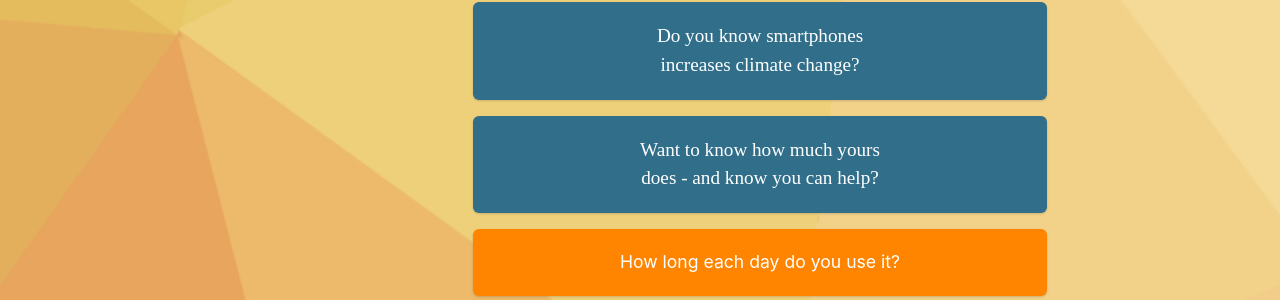
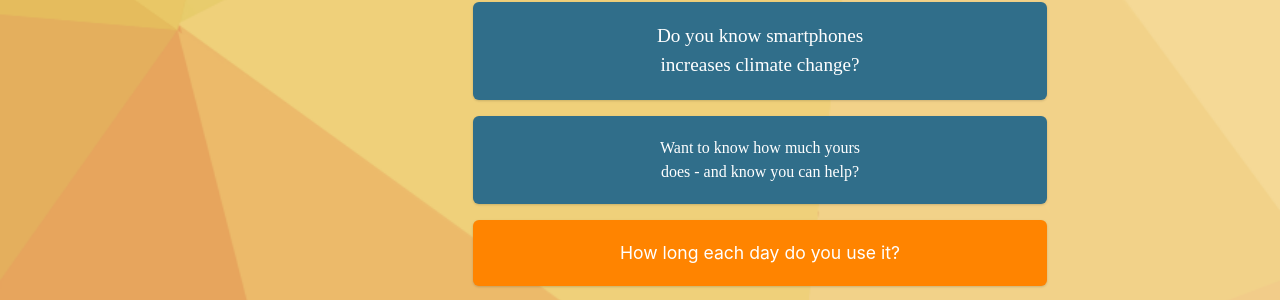
Before and after one commit to Emeka207ja/greenhouse, a Next.js app: page / in a window 1280 px wide. Shown: the part 372-672 px from the top of the page. Built offline with nearby package versions, Linux system fonts and the light colour scheme.

Commit message:
changed image size

```diff
--- a/src/Components/Home/Home.tsx
+++ b/src/Components/Home/Home.tsx
@@ -85,8 +85,8 @@ export const HomePage: React.FC = () => {
                 <CardBody>
                     <Center>
                         <Box>
-                            <Text fontSize={"1.2rem"} textAlign={"center"} fontFamily={"Bree Serif"}>Want to know how much yours </Text>
-                            <Text fontSize={"1.2rem"} textAlign={"center"} fontFamily={"Bree Serif"}>does - and know you can help?</Text>
+                            <Text fontSize={"1rem"} textAlign={"center"} fontFamily={"Bree Serif"}>Want to know how much yours </Text>
+                            <Text fontSize={"1rem"} textAlign={"center"} fontFamily={"Bree Serif"}>does - and know you can help?</Text>
                         </Box>
                     </Center>
                 </CardBody>
```
